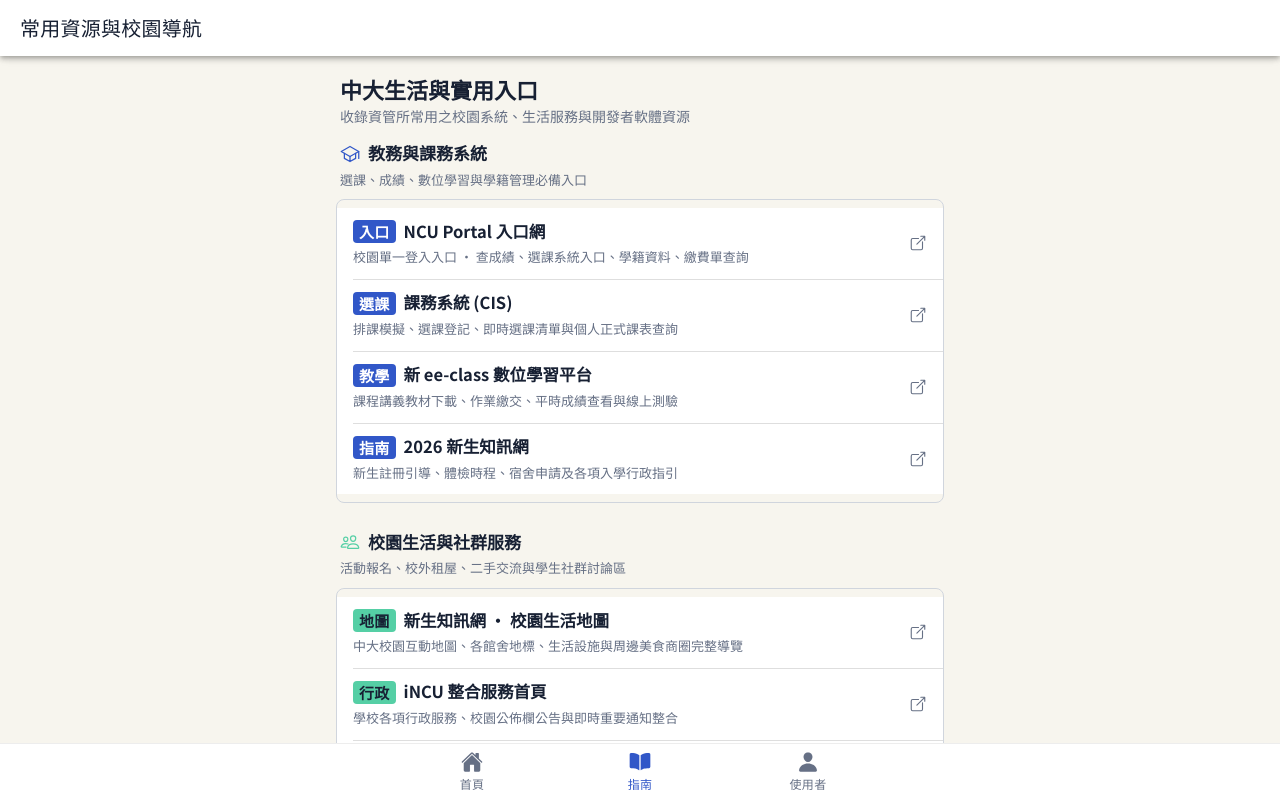
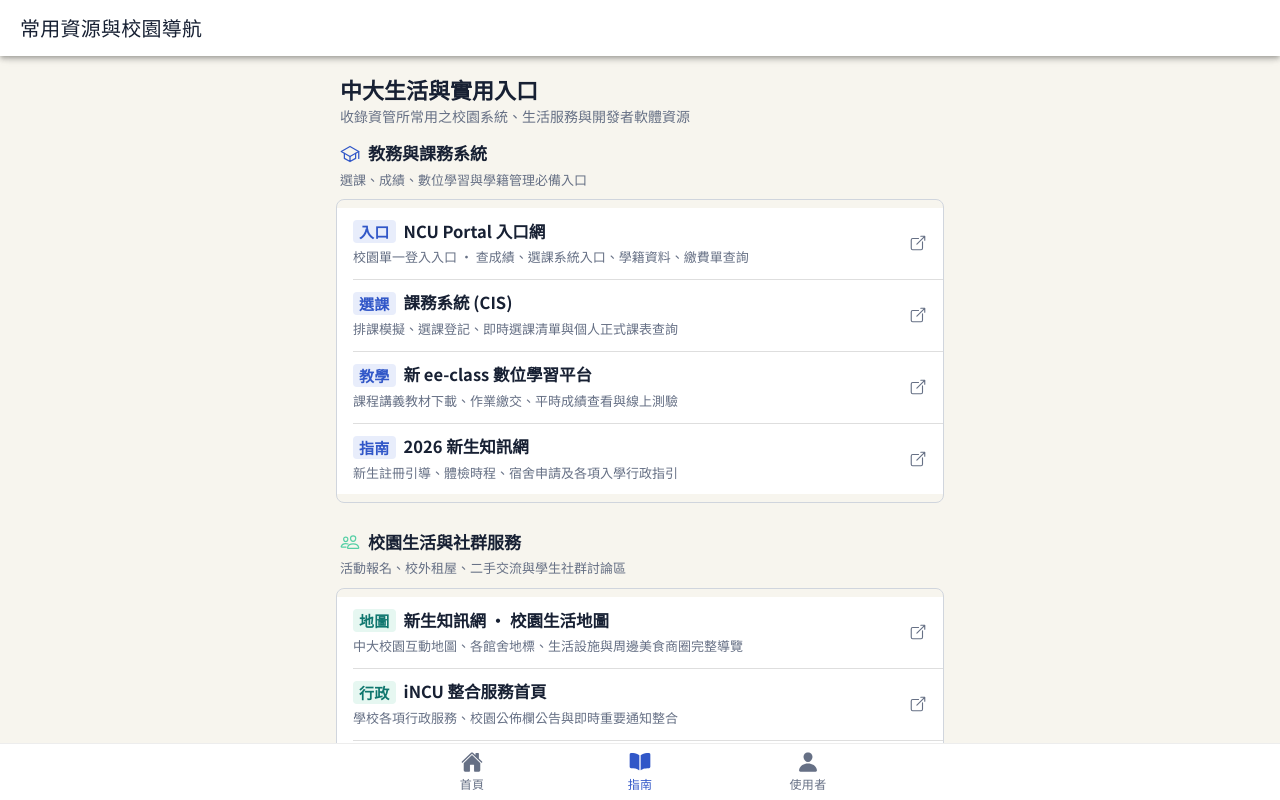
Before and after one commit to NCUIM/NCUIM.github.io, a React (Vite) app: page /guide in a window 1280 px wide. Built offline with nearby package versions, Linux system fonts and the light colour scheme.

Commit message:
style(ui): soften guide resource badge colors with themed palette
1. Replace high-saturation badge colors with themed tagBg and tagColor pairs.
2. Keep original badge geometry, typography, and card layout untouched.

```diff
--- a/src/pages/GuidePage.tsx
+++ b/src/pages/GuidePage.tsx
@@ -38,6 +38,8 @@
   readonly icon: string;
   readonly badgeColor: string;
   readonly iconColor: string;
+  readonly tagBg: string;
+  readonly tagColor: string;
 }
 
 const CATEGORY_THEMES: Record<string, CategoryTheme> = {
@@ -45,21 +47,29 @@
     icon: schoolOutline,
     badgeColor: "primary",
     iconColor: "var(--ncu-primary)",
+    tagBg: "var(--ncu-primary-light)",
+    tagColor: "var(--ncu-primary)",
   },
   community: {
     icon: peopleOutline,
     badgeColor: "success",
     iconColor: "var(--ncu-success)",
+    tagBg: "var(--ncu-success-light)",
+    tagColor: "#0f766e",
   },
   "tech-dev": {
     icon: codeSlashOutline,
     badgeColor: "tertiary",
     iconColor: "#7c3aed",
+    tagBg: "#f3e8ff",
+    tagColor: "#6b21a8",
   },
   "student-resources": {
     icon: codeSlashOutline,
     badgeColor: "primary",
     iconColor: "var(--ncu-primary)",
+    tagBg: "var(--ncu-primary-light)",
+    tagColor: "var(--ncu-primary)",
   },
 };
 
@@ -70,10 +80,10 @@
 
 const ResourceItem = ({
   item,
-  badgeColor,
+  theme,
 }: Readonly<{
   item: ResourceLink;
-  badgeColor: string;
+  theme: CategoryTheme;
 }>) => (
   <IonItem
     button
@@ -88,7 +98,6 @@
       <div style={{ display: "flex", alignItems: "center", gap: 8, flexWrap: "wrap", marginBottom: 5 }}>
         {item.tag && (
           <IonBadge
-            color={badgeColor}
             style={{
               fontSize: 15,
               fontWeight: 800,
@@ -99,6 +108,8 @@
               alignItems: "center",
               justifyContent: "center",
               lineHeight: 1,
+              background: theme.tagBg,
+              color: theme.tagColor,
             }}
           >
             {item.tag}
@@ -148,6 +159,8 @@
     icon: schoolOutline,
     badgeColor: "primary",
     iconColor: "var(--ncu-primary)",
+    tagBg: "var(--ncu-primary-light)",
+    tagColor: "var(--ncu-primary)",
   };
 
   return (
@@ -179,7 +192,7 @@
         }}
       >
         {cat.items.map((item) => (
-          <ResourceItem key={item.url} item={item} badgeColor={theme.badgeColor} />
+          <ResourceItem key={item.url} item={item} theme={theme} />
         ))}
       </IonList>
     </div>
```
